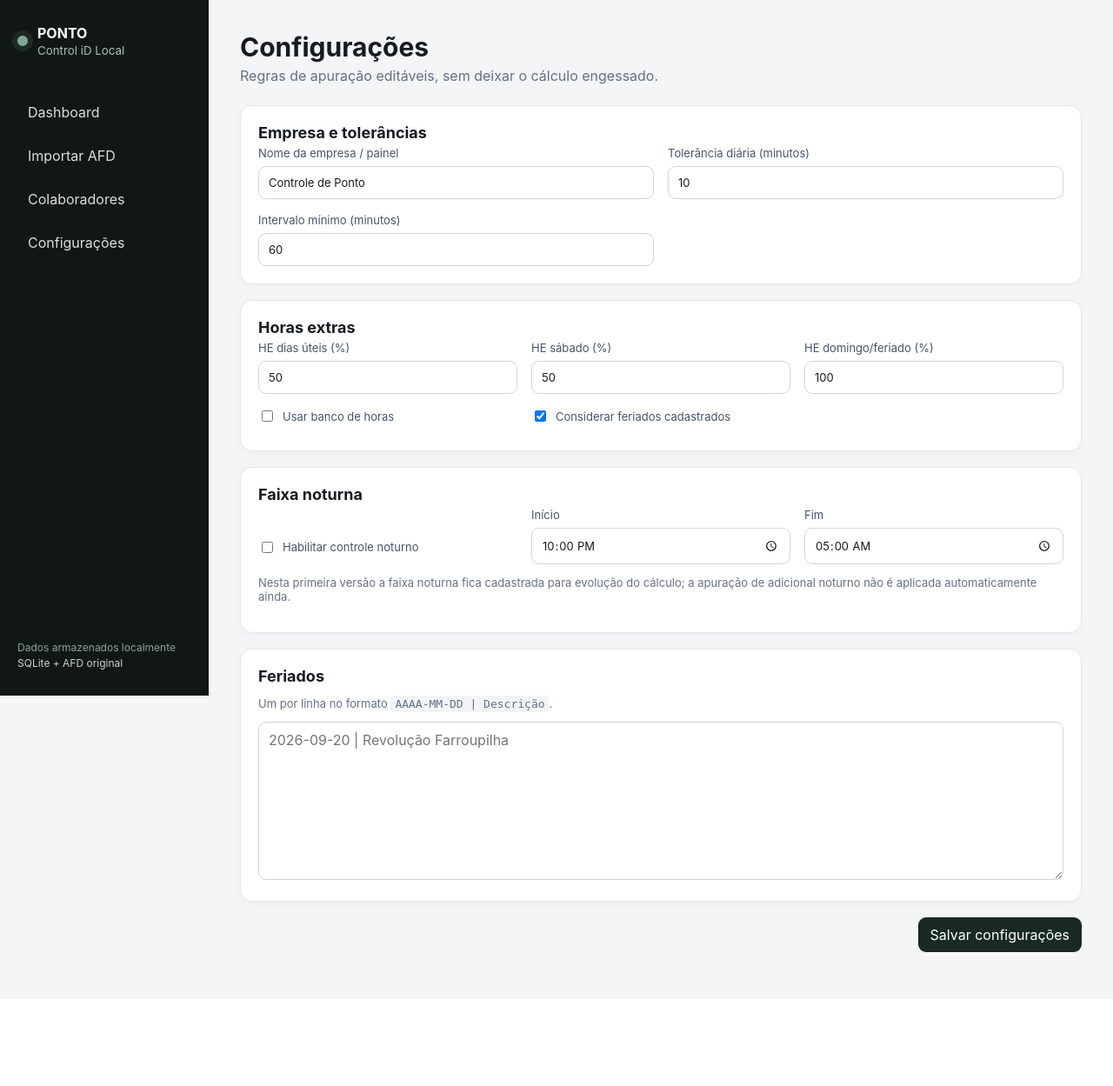
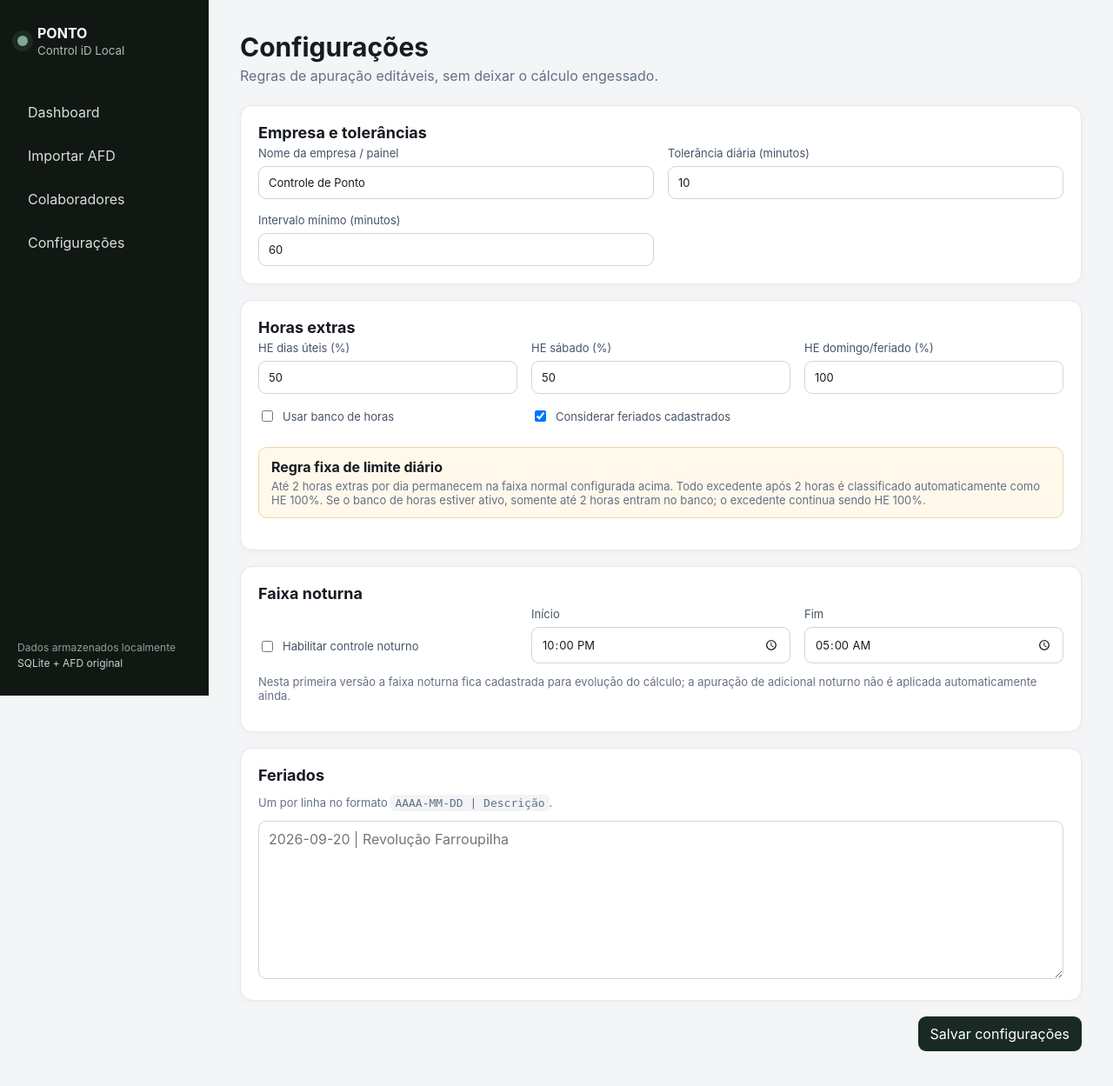
Before and after one commit to lucasgarciamoreira92-rgb/ponto-controlid, a FastAPI app: page /settings in a window 1280 px wide. Shown: the top 1249 px of the page at 87% size. Before the commit the page ends 1095 px from the top, so only its background shows below. Run offline with FastAPI, Linux system fonts and the light colour scheme; data comes from the database, SQL or seed files in the repository; data that the repository does not hold is empty.

Commit message:
Documenta regra fixa de HE 100% após 2 horas extras

```diff
--- a/templates/settings.html
+++ b/templates/settings.html
@@ -15,7 +15,12 @@
 <label>HE domingo/feriado (%)<input type="number" min="0" name="overtime_sunday_holiday_percent" value="{{ settings.overtime_sunday_holiday_percent }}"></label>
 <label class="check"><input type="checkbox" name="bank_hours_enabled" {% if settings.bank_hours_enabled=='1' %}checked{% endif %}> Usar banco de horas</label>
 <label class="check"><input type="checkbox" name="consider_holidays" {% if settings.consider_holidays=='1' %}checked{% endif %}> Considerar feriados cadastrados</label>
-</div></div>
+</div>
+<div class="notice" style="display:block;margin-top:16px;">
+  <strong>Regra fixa de limite diário</strong>
+  <div class="help" style="margin-top:4px;">Até 2 horas extras por dia permanecem na faixa normal configurada acima. Todo excedente após 2 horas é classificado automaticamente como HE 100%. Se o banco de horas estiver ativo, somente até 2 horas entram no banco; o excedente continua sendo HE 100%.</div>
+</div>
+</div>
 <div class="card"><h2>Faixa noturna</h2><div class="form-grid three"><label class="check"><input type="checkbox" name="night_shift_enabled" {% if settings.night_shift_enabled=='1' %}checked{% endif %}> Habilitar controle noturno</label><label>Início<input type="time" name="night_start" value="{{ settings.night_start }}"></label><label>Fim<input type="time" name="night_end" value="{{ settings.night_end }}"></label></div><p class="help">Nesta primeira versão a faixa noturna fica cadastrada para evolução do cálculo; a apuração de adicional noturno não é aplicada automaticamente ainda.</p></div>
 <div class="card"><h2>Feriados</h2><p class="help">Um por linha no formato <code>AAAA-MM-DD | Descrição</code>.</p><textarea name="holidays" rows="8" placeholder="2026-09-20 | Revolução Farroupilha">{{ holiday_text }}</textarea></div>
 <div class="savebar"><button class="button primary" type="submit">Salvar configurações</button></div>
```
